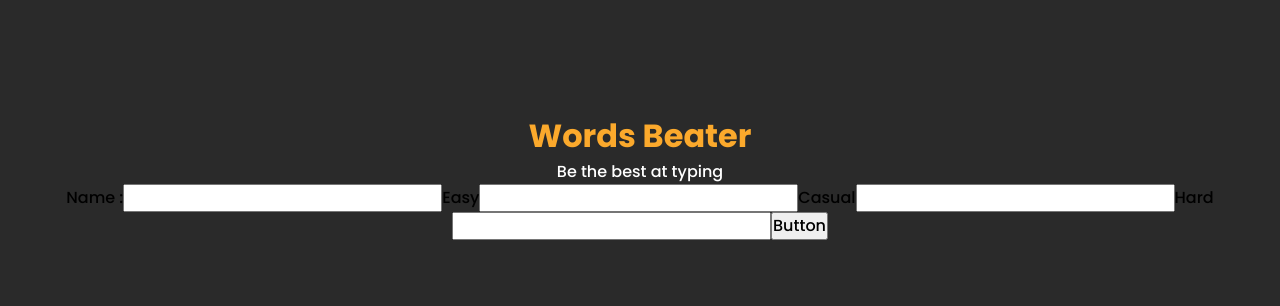
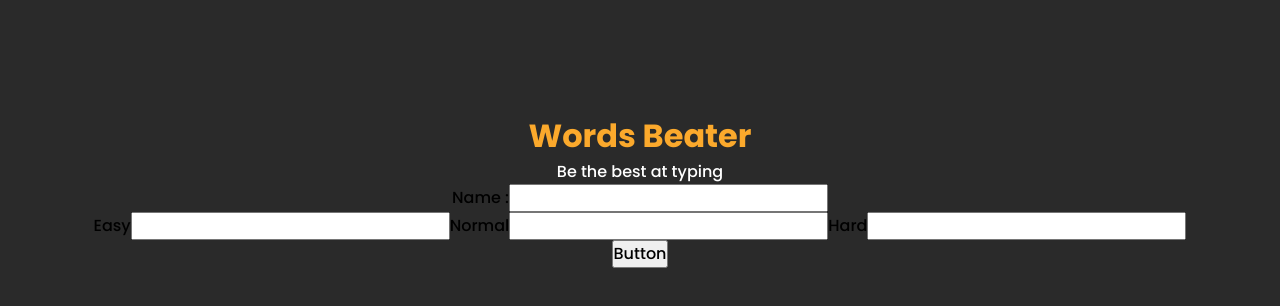
Before and after one commit to mlcoding111/Words-Beater, a React (Create React App) app: page / in a window 1280 px wide. Shown: the top 306 px of the page. Built offline with nearby package versions, Linux system fonts and the light colour scheme.

Commit message:
Updated Form structures and an object containing the difficulties

```diff
--- a/src/components/Form/index.tsx
+++ b/src/components/Form/index.tsx
@@ -6,24 +6,26 @@ import Input from '../Reusable/Input'
 
 type Props = {}
 
+const difficulties = ["Easy", "Normal", "Hard"]
+
 const Form = (props: Props) => {
   return (
     <Wrapper>
-        <label>Name :
-            <Input />
-        </label>
+        <div className="name-input">
+            <label>
+                Name :
+                <Input />
+            </label>
+        </div>
 
-        <label>Easy
-            <Input />
-        </label>
-
-        <label>Casual
-            <Input />
-        </label>
-
-        <label>Hard
-            <Input />
-        </label>
+        <div className="difficulties-input">
+            {difficulties.map((item, index) => (
+                <label>
+                    {item}
+                  <Input />
+                </label>
+            ))}
+        </div>
 
         <Button />
 
```
